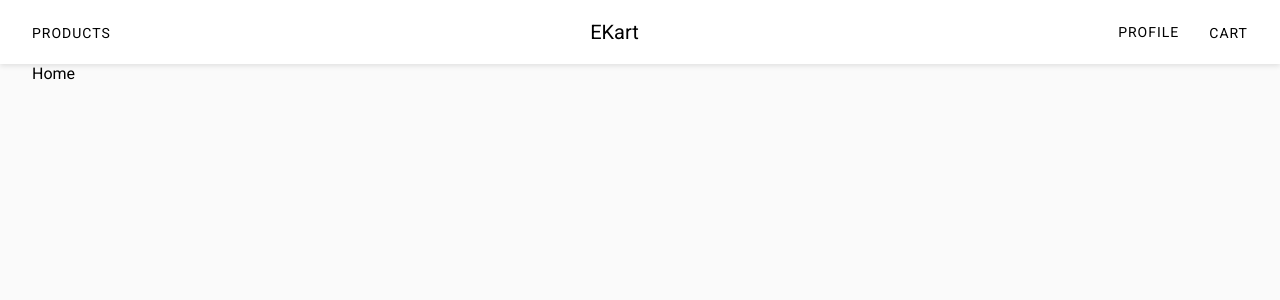
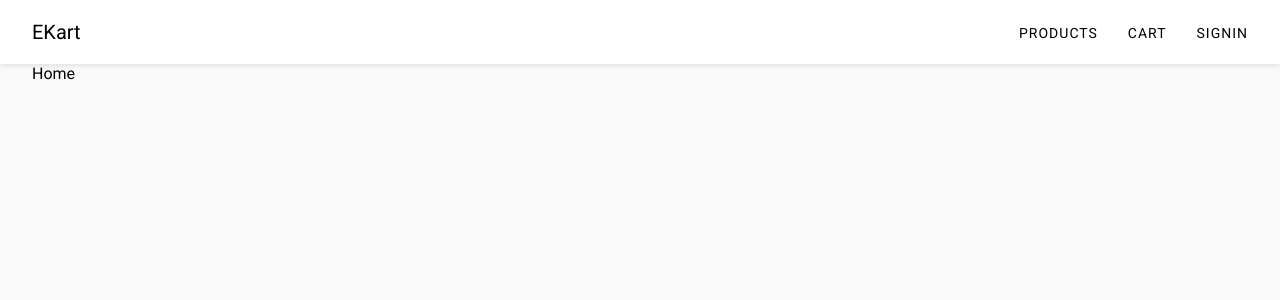
Before and after one commit to NagarajVelusamy/ekart-next, a Next.js app: page / in a window 1280 px wide. Shown: the top 300 px of the page. Built offline with nearby package versions, Linux system fonts and the light colour scheme.

Commit message:
navbar design updated

```diff
--- a/components/common/NavBar/NavBar.jsx
+++ b/components/common/NavBar/NavBar.jsx
@@ -2,8 +2,16 @@ import Link from "next/link";
 
 export const navLinks = [
   {
-    title:"products",
-    path:"/products"
+    title: "products",
+    path: "/products"
+  },
+  {
+    title: "cart",
+    path: "/cart"
+  },
+  {
+    title: "signin",
+    path: "/signin"
   },
 ];
 
@@ -11,9 +19,17 @@ const NavBar = () => {
   return (
     <nav className="nav">
       <div className="container nav-wrapper">
+        <div>
+          <Link
+            href="/"
+            className="nav-logo"
+          >
+            EKart
+          </Link>
+        </div>
         <ul className="nav-links">
           {
-            navLinks.map((navItem,idx)=>(
+            navLinks.map((navItem, idx) => (
               <li
                 key={idx}
                 className="nav-link"
@@ -26,26 +42,6 @@ const NavBar = () => {
             ))
           }
         </ul>
-        <div>
-          <Link
-            href="/"
-            className="nav-logo"
-          >
-          EKart
-          </Link>
-        </div>
-
-        <div className="nav-actions">
-          <div className="nav-actions__profile nav-item">Profile</div>
-          <div className="nav-actions__cart">
-            <Link
-              href="/cart"
-              className="nav-item"
-            >
-              cart
-            </Link>
-          </div>
-        </div>
       </div>
     </nav>
   );
--- a/components/common/NavBar/NavBar.scss
+++ b/components/common/NavBar/NavBar.scss
@@ -14,6 +14,11 @@
         padding-block: 20px;
     }
 
+    &-logo {
+        font-size: 20px;
+        color: #000;
+    }
+
     &-links {
         display: flex;
         align-items: center;
@@ -27,21 +32,4 @@
         text-transform: uppercase;
     }
 
-    &-logo {
-        font-size: 20px;
-        color: #000;
-    }
-
-    &-actions {
-        display: flex;
-        align-items: center;
-        gap: var(--nav-links-gap);
-
-        &__item {
-            color: #000;
-            font-size: var(--nav-link-fs);
-            letter-spacing: 1px;
-            text-transform: uppercase;
-        }
-    }
 }
```
